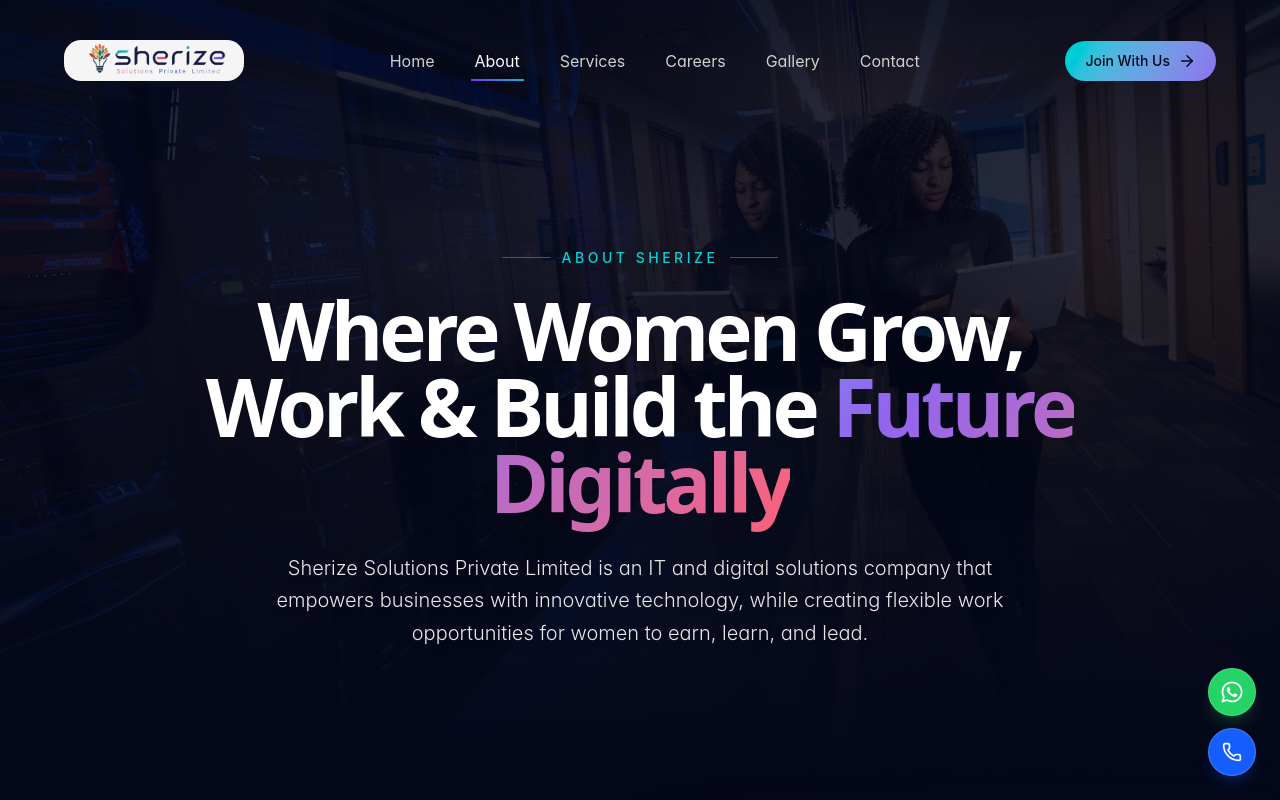
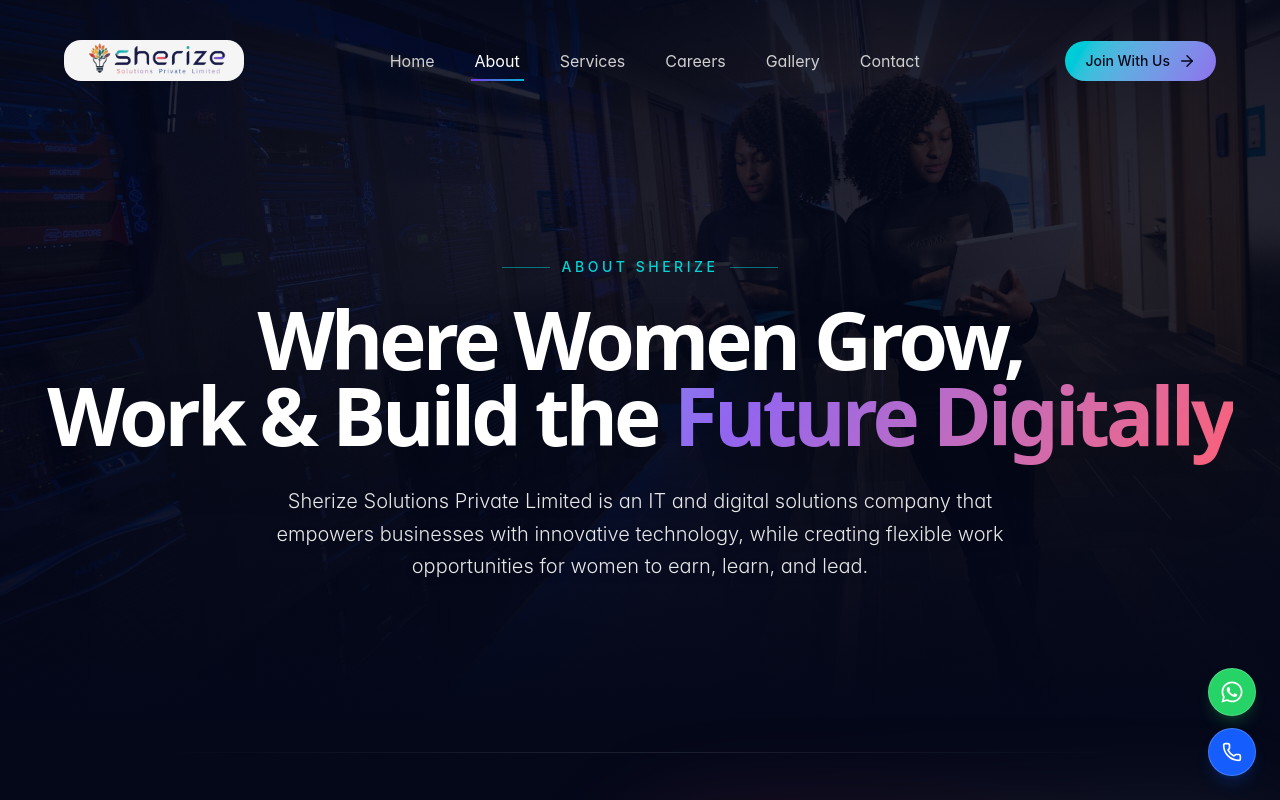
Before and after one commit to AkhilRambha/sherize-soultions, a React (Vite) app: page /about in a window 1280 px wide. Shown: the top 800 px of the page. Built offline with nearby package versions, Linux system fonts and the light colour scheme.

Commit message:
modified versions

```diff
--- a/src/components/layout/Footer.jsx
+++ b/src/components/layout/Footer.jsx
@@ -36,7 +36,7 @@
         </h1>
       </div>
 
-      <div className="w-full max-w-[1280px] mx-auto px-6 relative z-10">
+      <div className="container mx-auto px-6 relative z-10">
         <div className="grid grid-cols-1 lg:grid-cols-12 gap-16 lg:gap-8 mb-12">
           {/* Brand Info & Subscribe (Left Side, 5 cols) */}
           <div className="lg:col-span-5 flex flex-col justify-between h-full">
--- a/src/styles/global.css
+++ b/src/styles/global.css
@@ -456,3 +456,25 @@
     justify-content: center;
   }
 }
+.container {
+  width: 100%;
+  margin-right: auto;
+  margin-left: auto;
+  padding-right: 1.5rem;
+  padding-left: 1.5rem;
+}
+@media (min-width: 640px) {
+  .container { max-width: 640px; }
+}
+@media (min-width: 768px) {
+  .container { max-width: 768px; }
+}
+@media (min-width: 1024px) {
+  .container { max-width: 1024px; }
+}
+@media (min-width: 1280px) {
+  .container { max-width: 1280px; }
+}
+@media (min-width: 1536px) {
+  .container { max-width: 1536px; }
+}
```
